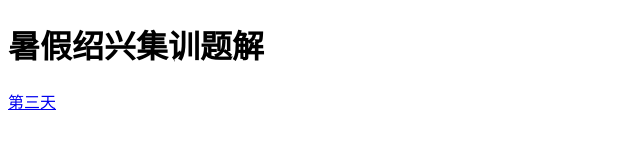
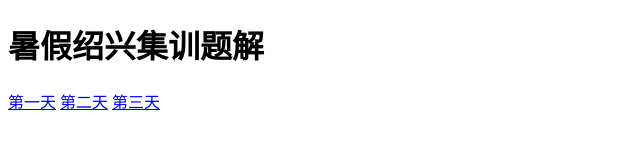
Before and after one commit to chengyuheng-lucas/solutions, a plain HTML site: page index.html in a window 1280 px wide. Shown: the whole page, without its empty margins (0-640 px from the left). Drawn offline with Linux system fonts and the light colour scheme.

Commit message:
Update index.html

```diff
--- a/index.html
+++ b/index.html
@@ -14,6 +14,8 @@
     </h1>
     <p>
         <div style="color: darksalmon;">
+            <a href="https://chengyuheng-lucas.github.io/solutions/sm-sx/sol1.html">第一天</a>
+            <a href="https://chengyuheng-lucas.github.io/solutions/sm-sx/sol2.html">第二天</a>
             <a href="https://chengyuheng-lucas.github.io/solutions/sm-sx/sol3.html">第三天</a>
         </div>
     </p>
```
